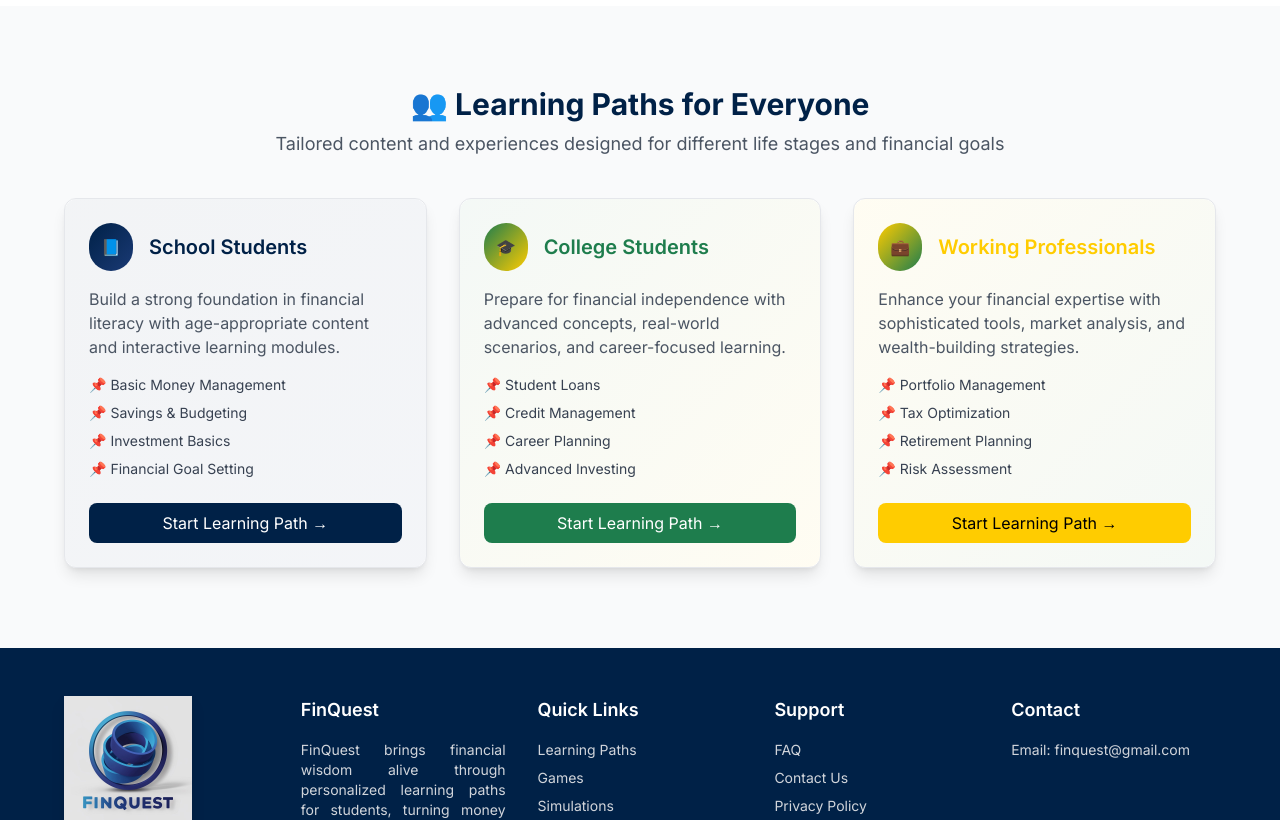
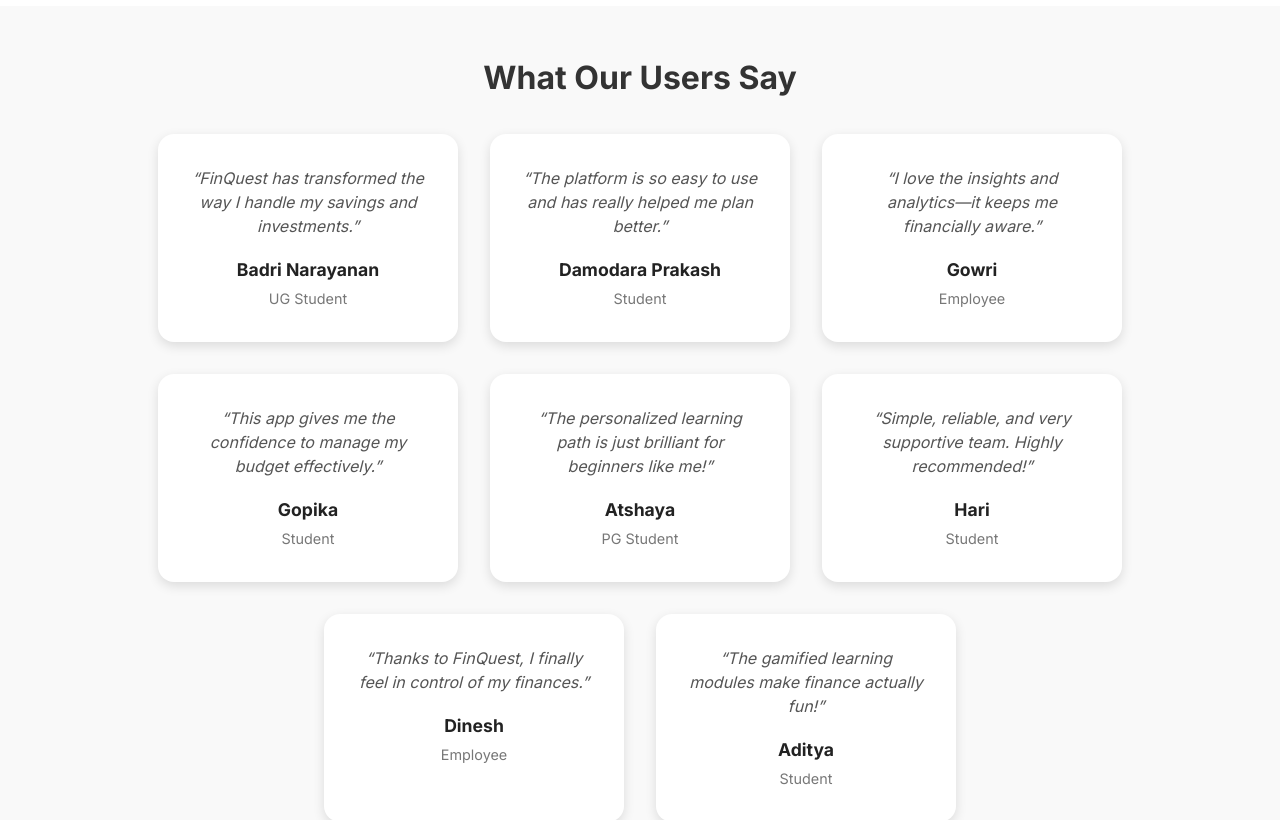
Before and after one commit to Clusters-Config/Fin-Quest, a React (Vite) app in the folder frontend/: page / in a window 1280 px wide. Shown: the part 1520-2340 px from the top of the page. Built offline with nearby package versions, Linux system fonts and the light colour scheme; no server answers.

Commit message:
feat: add FAQ and Testimonials components to Homepage

```diff
--- /dev/null
+++ b/frontend/src/components/FAQ.jsx
@@ -0,0 +1,121 @@
+import React, { useState } from "react";
+
+const faqData = [
+  {
+    question: "What is Finance Quest?",
+    answer:
+      "Finance Quest is a platform designed to help users manage and track their finances efficiently.",
+  },
+  {
+    question: "How do I create an account?",
+    answer:
+      "Click on the Sign Up button on the homepage and fill in the required information to create your account.",
+  },
+  {
+    question: "Is my financial data secure?",
+    answer:
+      "Yes, we use industry-standard encryption to ensure your data is safe and secure.",
+  },
+  {
+    question: "Can I access Finance Quest on mobile devices?",
+    answer:
+      "Yes, our platform is fully responsive and works on all modern mobile devices.",
+  },
+  {
+    question: "How can I contact support?",
+    answer:
+      "You can reach our support team  by emailing finquest@gmail.com.",
+  },
+];
+
+const FAQ = () => {
+  const [openIndex, setOpenIndex] = useState(null);
+
+  const toggleFAQ = (index) => {
+    setOpenIndex(openIndex === index ? null : index);
+  };
+
+  return (
+    <section
+      style={{
+        padding: "3rem 1rem",
+        background: "#f9f9f9",
+        minHeight: "100vh",
+      }}
+    >
+      <h2
+        style={{
+          textAlign: "center",
+          marginBottom: "2rem",
+          fontSize: "2rem",
+          fontWeight: "700",
+          color: "#333",
+        }}
+      >
+        Frequently Asked Questions
+      </h2>
+
+      <div
+        style={{
+          maxWidth: "800px",
+          margin: "0 auto",
+          display: "flex",
+          flexDirection: "column",
+          gap: "1rem",
+        }}
+      >
+        {faqData.map((item, idx) => (
+          <div
+            key={idx}
+            onClick={() => toggleFAQ(idx)}
+            style={{
+              background: "#fff",
+              borderRadius: "12px",
+              padding: "1.2rem 1.5rem",
+              boxShadow: "0 4px 12px rgba(0,0,0,0.08)",
+              cursor: "pointer",
+              transition: "all 0.3s ease",
+            }}
+          >
+            <div
+              style={{
+                display: "flex",
+                justifyContent: "space-between",
+                alignItems: "center",
+              }}
+            >
+              <strong style={{ fontSize: "1.1rem", color: "#222" }}>
+                {item.question}
+              </strong>
+              <span
+                style={{
+                  fontSize: "1.5rem",
+                  color: "#666",
+                  transform: openIndex === idx ? "rotate(45deg)" : "rotate(0)",
+                  transition: "transform 0.3s ease",
+                }}
+              >
+                +
+              </span>
+            </div>
+
+            {openIndex === idx && (
+              <p
+                style={{
+                  marginTop: "0.8rem",
+                  color: "#555",
+                  fontSize: "0.95rem",
+                  lineHeight: "1.5",
+                }}
+              >
+                {item.answer}
+              </p>
+            )}
+          </div>
+        ))}
+      </div>
+    </section>
+  );
+};
+
+export default FAQ;
--- /dev/null
+++ b/frontend/src/components/testimonials.jsx
@@ -0,0 +1,104 @@
+import React from "react";
+
+const testimonialsData = [
+  {
+    name: "Badri Narayanan",
+    feedback: "FinQuest has transformed the way I handle my savings and investments.",
+    category: "UG Student",
+  },
+  {
+    name: "Damodara Prakash",
+    feedback: "The platform is so easy to use and has really helped me plan better.",
+    category: "Student",
+  },
+  {
+    name: "Gowri",
+    feedback: "I love the insights and analytics—it keeps me financially aware.",
+    category: "Employee",
+  },
+  {
+    name: "Gopika",
+    feedback: "This app gives me the confidence to manage my budget effectively.",
+    category: "Student",
+  },
+  {
+    name: "Atshaya",
+    feedback: "The personalized learning path is just brilliant for beginners like me!",
+    category: "PG Student",
+  },
+  {
+    name: "Hari",
+    feedback: "Simple, reliable, and very supportive team. Highly recommended!",
+    category: "Student",
+  },
+  {
+    name: "Dinesh",
+    feedback: "Thanks to FinQuest, I finally feel in control of my finances.",
+    category: "Employee",
+  },
+  {
+    name: "Aditya",
+    feedback: "The gamified learning modules make finance actually fun!",
+    category: "Student",
+  },
+];
+
+const Testimonials = () => (
+  <section style={{ padding: "3rem 1rem", background: "#f9f9f9" }}>
+    <h2
+      style={{
+        textAlign: "center",
+        marginBottom: "2rem",
+        fontSize: "2rem",
+        fontWeight: "700",
+        color: "#333",
+      }}
+    >
+      What Our Users Say
+    </h2>
+    <div
+      style={{
+        display: "flex",
+        gap: "2rem",
+        justifyContent: "center",
+        flexWrap: "wrap",
+        maxWidth: "1200px",
+        margin: "0 auto",
+      }}
+    >
+      {testimonialsData.map((t, idx) => (
+        <div
+          key={idx}
+          style={{
+            background: "#fff",
+            borderRadius: "16px",
+            boxShadow: "0 4px 12px rgba(0,0,0,0.12)",
+            padding: "2rem",
+            maxWidth: "300px",
+            minWidth: "250px",
+            textAlign: "center",
+            transition: "transform 0.3s, box-shadow 0.3s",
+          }}
+          onMouseEnter={(e) => {
+            e.currentTarget.style.transform = "translateY(-8px)";
+            e.currentTarget.style.boxShadow = "0 8px 20px rgba(0,0,0,0.15)";
+          }}
+          onMouseLeave={(e) => {
+            e.currentTarget.style.transform = "translateY(0)";
+            e.currentTarget.style.boxShadow = "0 4px 12px rgba(0,0,0,0.12)";
+          }}
+        >
+          <p style={{ fontStyle: "italic", marginBottom: "1.2rem", color: "#555" }}>
+            “{t.feedback}”
+          </p>
+          <strong style={{ fontSize: "1.1rem", color: "#222" }}>{t.name}</strong>
+          <div style={{ color: "#777", fontSize: "0.9rem", marginTop: "0.3rem" }}>
+            {t.category}
+          </div>
+        </div>
+      ))}
+    </div>
+  </section>
+);
+
+export default Testimonials;
--- a/frontend/src/pages/Homepage.jsx
+++ b/frontend/src/pages/Homepage.jsx
@@ -28,6 +28,8 @@ import logo from "../assets/fin-logo.jpg"; // FinQuest Logo
 import Index from "../Services/Chat";
 import Chat from "../Services/Chat";
 import { motion } from "framer-motion";
+import Testimonials from "../components/testimonials";
+import FAQ from "../components/FAQ";
 
 
 
@@ -210,6 +212,8 @@ function Homepage() {
           ))}
         </div>
       </section>
+               <Testimonials />
+
       <section className="py-20 px-6 bg-gray-50">
         <h2 className="text-3xl font-bold text-center text-[#002147] mb-2">
           👥 Learning Paths for Everyone
@@ -217,6 +221,7 @@ function Homepage() {
         <p className="text-lg text-center text-gray-600 mb-10">
           Tailored content and experiences designed for different life stages and financial goals
         </p>
+
 
         <div className="grid grid-cols-1 sm:grid-cols-1 md:grid-cols-2 lg:grid-cols-3 gap-8 max-w-6xl mx-auto z-10">
 
@@ -244,6 +249,8 @@ function Homepage() {
               </button>
             </div>
           </div>
+
+
 
           {/* College Students (Green to Gold Theme) */}
           <div className="relative bg-white shadow-lg border border-gray-200 rounded-xl p-6 overflow-hidden">
@@ -296,6 +303,8 @@ function Homepage() {
           </div>
         </div>
       </section>
+
+      <FAQ />
 
       {/* Footer */}
       <footer className="bg-[#002147] text-gray-300 py-12 px-6">
```
